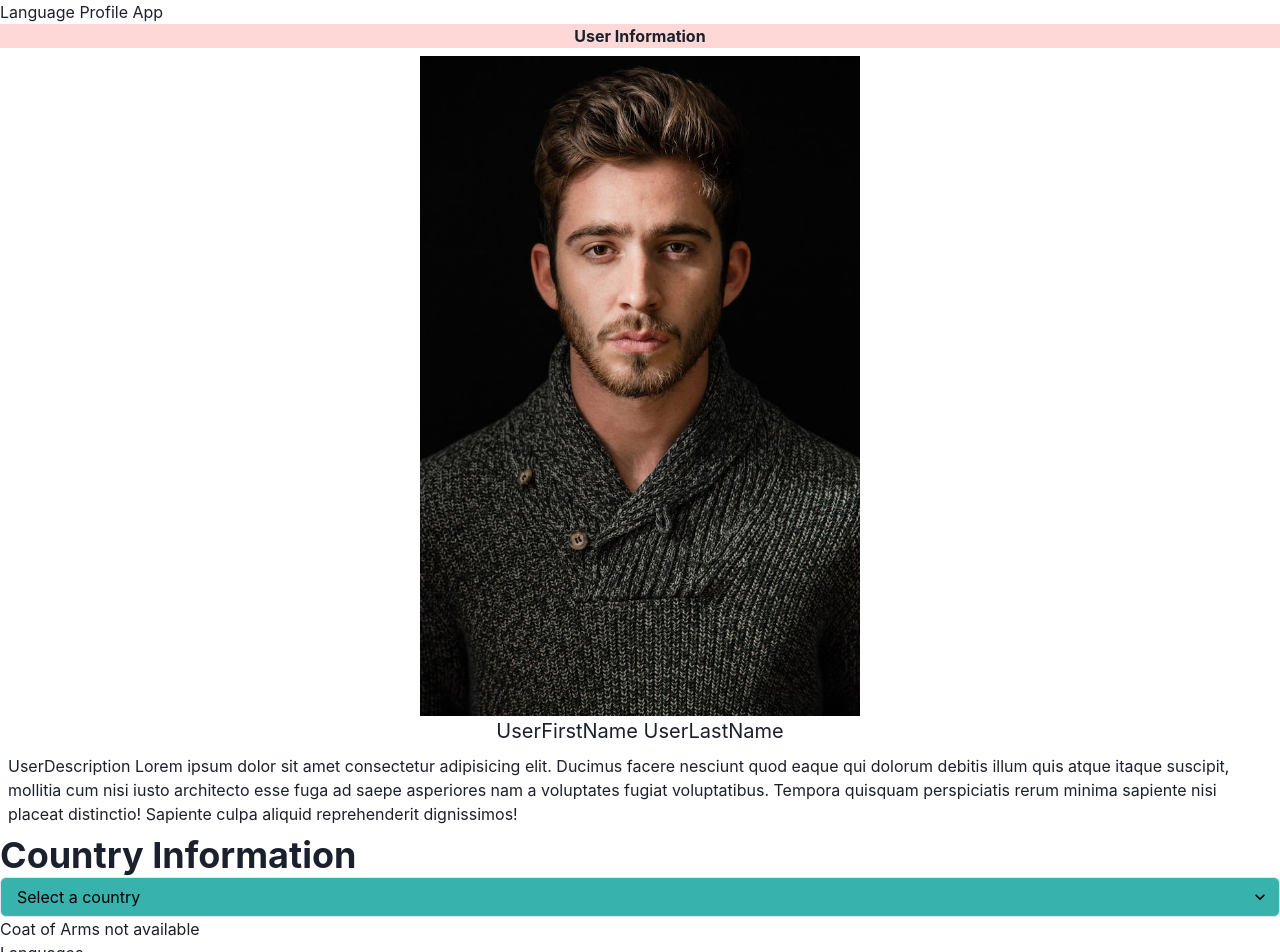
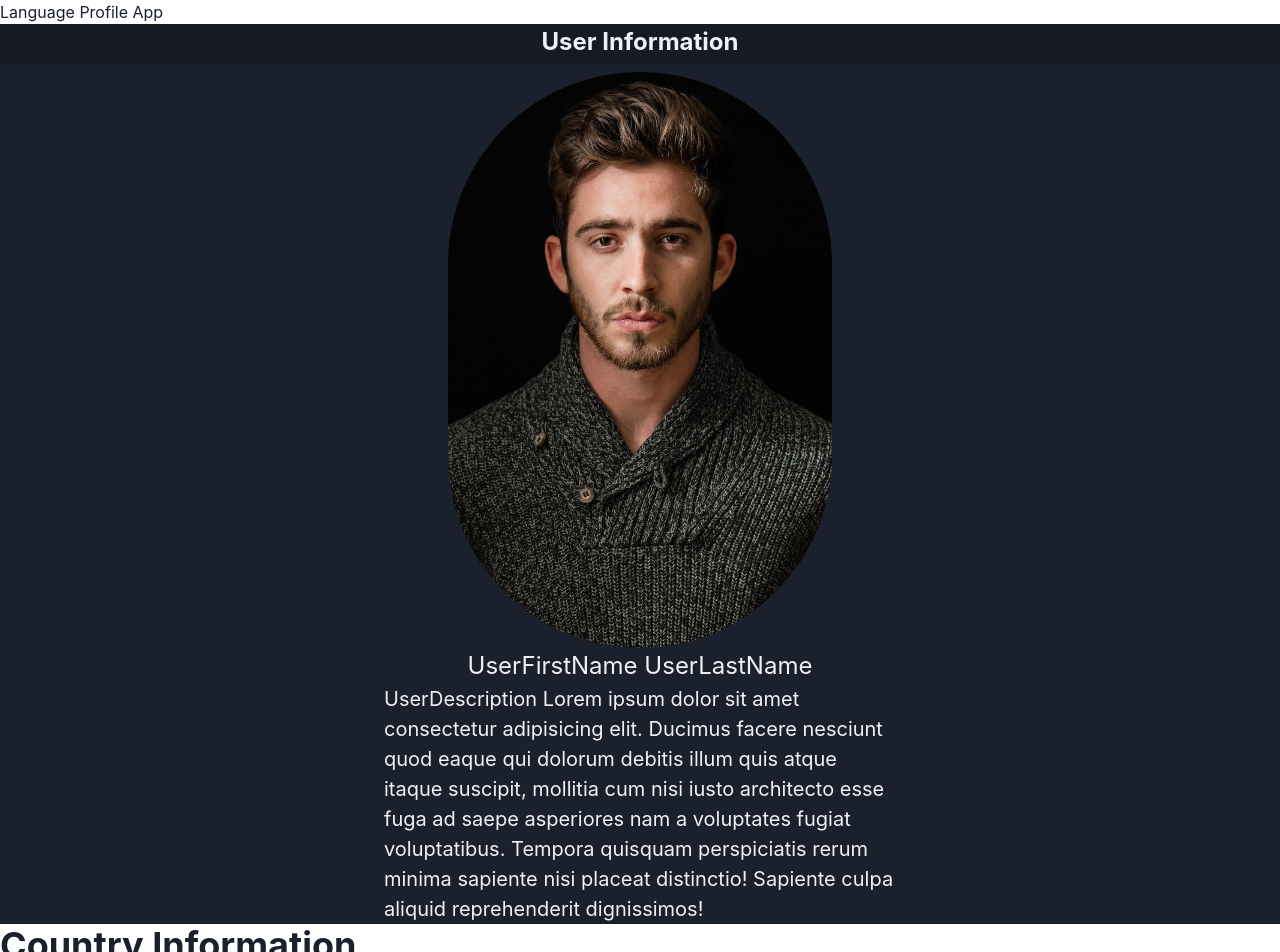
Before and after one commit to discountratio/userprofile, a React (Vite) app: page / in a window 1280 px wide. Shown: the top 952 px of the page. Built offline with nearby package versions, Linux system fonts and the light colour scheme.

Commit message:
Added more chakra styles

```diff
--- a/src/components/UserProfile/SkillBar/SkillBar.jsx
+++ b/src/components/UserProfile/SkillBar/SkillBar.jsx
@@ -25,6 +25,22 @@ export default function SkillBar(props) {
       maxWidth='600px'
       rounded='lg'
       flexBasis={["100%", "30%"]}
+      boxShadow='8px 8px black'
+      bg='gray.100'
+      color='gray.800'
+      position='relative'
+      top='0'
+      left='0'
+
+        _hover={{
+        bg: "gray.200",
+        color: "gray.900",
+        top: "4px",
+        left: "4px",
+        boxShadow: "2px 2px black",
+        transition: "all 0.2s ease-in-out",
+
+        }}
       className='skill-container'>
       <Heading as='h3' size='md' className='skill-name'>
         {language} - {country}
--- a/src/components/UserProfile/UserLanguages/UserLanguages.jsx
+++ b/src/components/UserProfile/UserLanguages/UserLanguages.jsx
@@ -12,6 +12,9 @@ export default function UserLanguages(props) {
     if (languageData) {
       return languageData.map((language, index) => (
         <SkillBar
+          boxShadow='lg'
+          bg='gray.100'
+          color='gray.800'
           key={index}
           language={language.language}
           level={language.level}
@@ -26,16 +29,13 @@ export default function UserLanguages(props) {
     setLanguageData(JSON.parse(window.localStorage.getItem("languageArray")));
   }, []);
 
-  // useEffect(() => {
-  //   setLanguageData(window.localStorage.getItem("languageArray"));
-  // }, []);
 
   return (
     <Flex
       flexWrap='wrap'
       alignItems='center'
       justifyContent='center'
-
+      bg='gray.300'
       id='user-languages'>
       {renderLanguageData()}
     </Flex>
--- a/src/components/UserProfile/UserProfile.jsx
+++ b/src/components/UserProfile/UserProfile.jsx
@@ -8,39 +8,54 @@ export default function UserInformation(props) {
   const userProfile = props.userProfile;
 
   return (
-    <Flex
-      flexWrap='wrap'
-      alignItems='center'
-      // justifyContent='center'
-      flexDirection='column'
-      className='user-information'>
+    <Flex flexDirection='column'>
       <Heading
         as='h1'
         size='4x2'
-        mb='2'
         w='100%'
-        backgroundColor='red.100'
+        h='10'
+        fontSize='2xl'
+        backgroundColor='gray.900'
+        color='gray.100'
         textAlign='center'>
         User Information
       </Heading>
+      <Flex
+        flexWrap='wrap'
+        bg='gray.800'
+        color='gray.100'
+        alignItems='center'
+        // justifyContent='center'
+        flexDirection='column'
+        className='user-information'>
+        <Image
+          borderRadius='full'
+          width='sm'
+          mt='2'
+          src='/src/assets/images/user.jpg'
+          alt='user headshot'
+        />
+        <Text
+          casing='capitalize'
+          fontSize={["md", "lg", "xl", "2xl"]}
+          w={["100%", "80%", "60%", "40%"]}
+          textAlign='center'
+          >
+          UserFirstName UserLastName
+        </Text>
+        <Text
+          fontSize={["sm", "md", "lg", "xl"]}
+          w={["100%", "80%", "60%", "40%"]}>
+          UserDescription Lorem ipsum dolor sit amet consectetur adipisicing
+          elit. Ducimus facere nesciunt quod eaque qui dolorum debitis illum
+          quis atque itaque suscipit, mollitia cum nisi iusto architecto esse
+          fuga ad saepe asperiores nam a voluptates fugiat voluptatibus. Tempora
+          quisquam perspiciatis rerum minima sapiente nisi placeat distinctio!
+          Sapiente culpa aliquid reprehenderit dignissimos!
+        </Text>
 
-      <Image
-        borderRadius=''
-        src='/src/assets/images/user.jpg'
-        alt='user headshot'
-        style={{ maxWidth: 440 }}
-      />
-      <Text fontSize='xl' casing='capitalize'>UserFirstName UserLastName</Text>
-      <Text fontSize='l' m='2'>
-        UserDescription Lorem ipsum dolor sit amet consectetur adipisicing elit.
-        Ducimus facere nesciunt quod eaque qui dolorum debitis illum quis atque
-        itaque suscipit, mollitia cum nisi iusto architecto esse fuga ad saepe
-        asperiores nam a voluptates fugiat voluptatibus. Tempora quisquam
-        perspiciatis rerum minima sapiente nisi placeat distinctio! Sapiente
-        culpa aliquid reprehenderit dignissimos!
-      </Text>
-
-      <UserLanguages />
+        <UserLanguages />
+      </Flex>
     </Flex>
   );
 }
```
